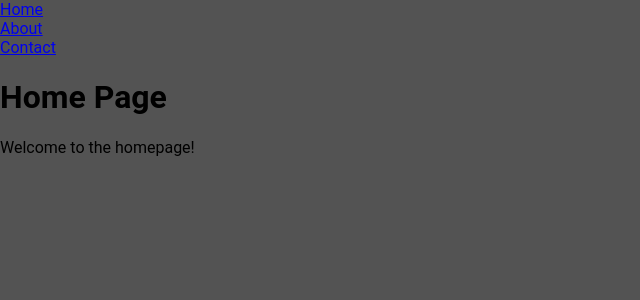
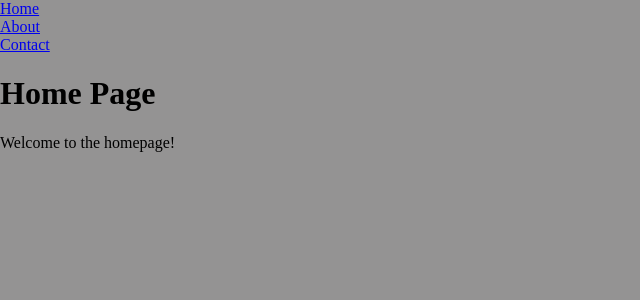
Before and after one commit to edsuuu/blog-next, a Next.js app: page / in a window 1280 px wide. Shown: the top 300 px of the page, without its empty margins (0-640 px from the left). Built offline with nearby package versions, Linux system fonts and the light colour scheme.

Commit message:
Configurando o styled components no NEXT 14

```diff
--- a/app/registry.tsx
+++ b/app/registry.tsx
@@ -1,5 +1,3 @@
-'use client';
-
 import React, { useState } from 'react';
 import { useServerInsertedHTML } from 'next/navigation';
 import { ServerStyleSheet, StyleSheetManager } from 'styled-components';
--- a/package.json
+++ b/package.json
@@ -19,6 +19,7 @@
     "@types/react": "^18",
     "@types/react-dom": "^18",
     "@typescript-eslint/eslint-plugin": "^7.9.0",
+    "babel-plugin-styled-components": "^2.1.4",
     "eslint": "^8",
     "eslint-config-next": "14.2.3",
     "eslint-config-prettier": "^9.1.0",
--- a/pages/_app.tsx
+++ b/pages/_app.tsx
@@ -1,17 +1,18 @@
-'use client';
 import React from 'react';
-import { GlobalStyled } from '@/styles/GlobalStyled';
 import Navbar from '@/app/components/Navbar/Navbar';
 import { AppProps } from 'next/app';
+import { ThemeProvider } from 'styled-components';
+import { GlobalStyled } from '@/styles/Global-styled';
+import { theme } from '@/styles/theme';
 
-function MyApp({ Component, pageProps }: AppProps) {
+export default function MyApp({ Component, pageProps }: AppProps) {
     return (
         <>
-            <Navbar />
-            <Component {...pageProps} />
-            <GlobalStyled />
+            <ThemeProvider theme={theme}>
+                <GlobalStyled />
+                <Navbar />
+                <Component {...pageProps} />
+            </ThemeProvider>
         </>
     );
 }
-
-export default MyApp;
--- /dev/null
+++ b/pages/_document.tsx
@@ -0,0 +1,42 @@
+import Document, { DocumentContext, Html, Main, Head, NextScript  } from 'next/document';
+import { ServerStyleSheet } from 'styled-components';
+
+export default class MyDocument extends Document {
+    static async getInitialProps(ctx: DocumentContext) {
+        const sheet = new ServerStyleSheet();
+        const originalRenderPage = ctx.renderPage;
+
+        try {
+            ctx.renderPage = () =>
+                originalRenderPage({
+                    enhanceApp: (App) => (props) => sheet.collectStyles(<App {...props} />),
+                });
+
+            const initialProps = await Document.getInitialProps(ctx);
+            return {
+                ...initialProps,
+                styles: (
+                    <>
+                        {initialProps.styles}
+                        {sheet.getStyleElement()}
+                    </>
+                ),
+            };
+        } finally {
+            sheet.seal();
+        }
+    }
+
+    render () {
+        return (
+            <Html lang="pt-br">
+              <Head />
+              <body>
+                <Main />
+                <NextScript />
+              </body>
+            </Html>
+          )
+
+    }
+}
--- a/pages/index.tsx
+++ b/pages/index.tsx
@@ -1,5 +1,3 @@
-
-
 export default function Home() {
     return (
       <div>
--- a/styles/GlobalStyled.tsx
+++ b/styles/Global-styled.tsx
@@ -4,7 +4,6 @@
   body {
     margin: 0;
     padding: 0;
-    font-family: 'Roboto', sans-serif;
-    background-color: #535353;
+    background-color: #949393;
   }
 `;
--- /dev/null
+++ b/styles/theme.ts
@@ -0,0 +1,5 @@
+export const theme = {
+    colors: {
+        primary: '#0070f3',
+    },
+};
```
Also changed, not shown: styles/styled-components.d.ts (added, +15 -0 lines), .babelrc (added), 1 other file (tests, documents, lock files or other folders).
